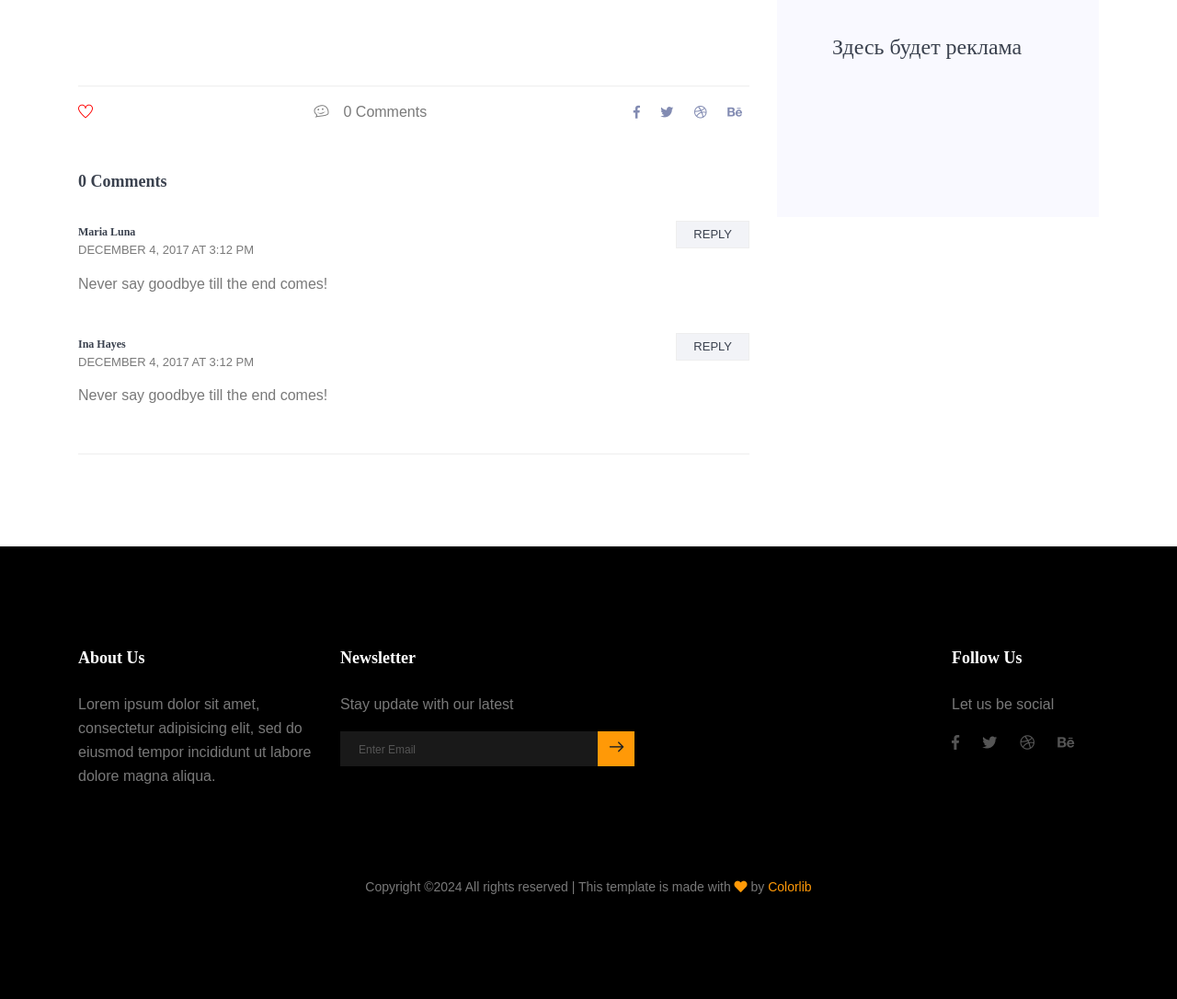
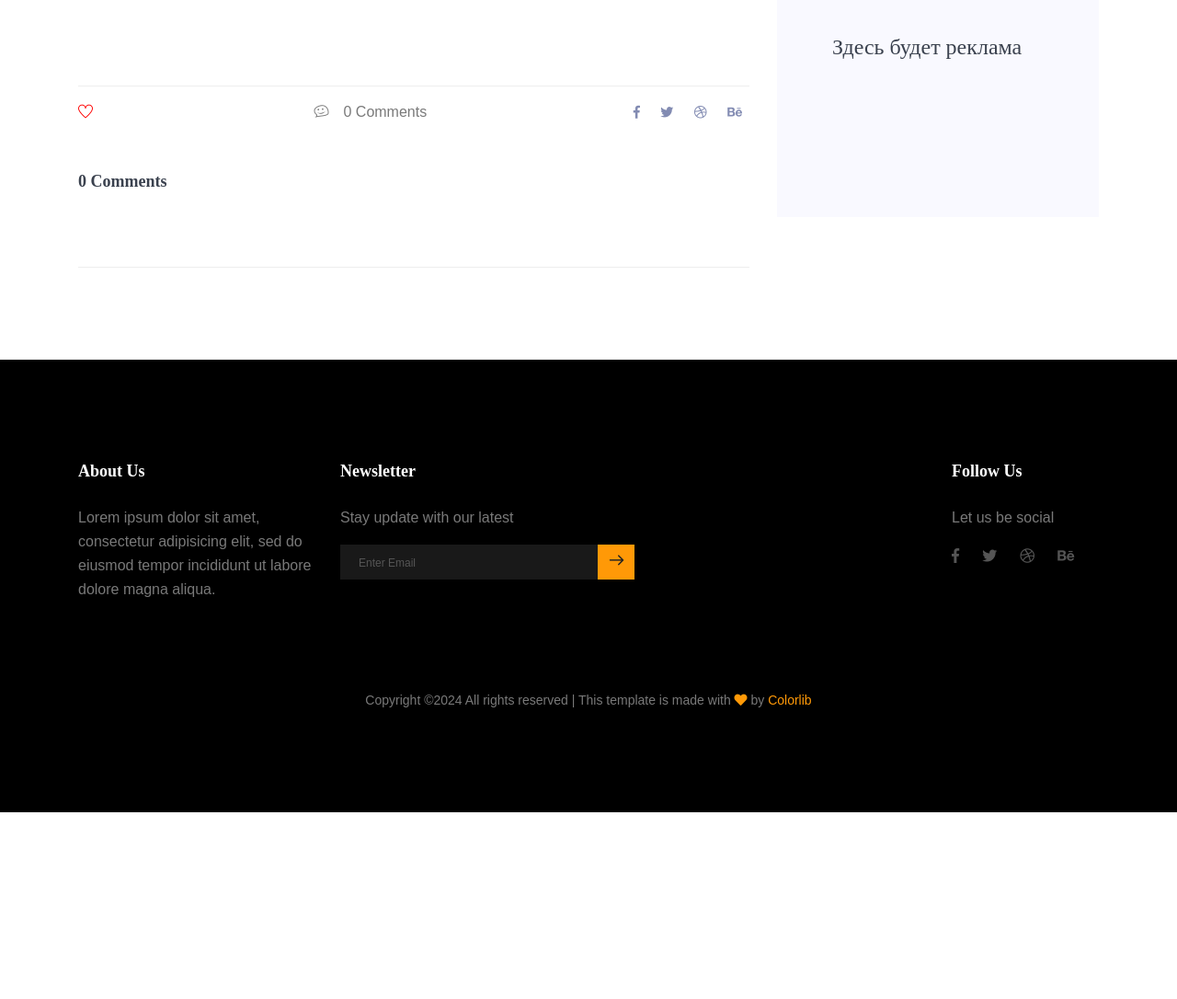
Before and after one commit to Sterrrrest/blog-backend-master, a Django app: template templates/blog-details.html in a window 1280 px wide. Shown: the part 932-2018 px from the top of the page at 92% size. After the commit the page ends 1815 px from the top, so only its background shows below. Run offline with Django 3.2, Linux system fonts and the light colour scheme; the template is opened without the code that fills it, so the values that code supplies are empty; some libraries are stand-ins or nearby versions.

Commit message:
Delete useless code

```diff
--- a/templates/blog-details.html
+++ b/templates/blog-details.html
@@ -76,38 +76,6 @@
                 </div>
               </div>
               {% endfor %}
-              <div class="comment-list">
-                <div class="single-comment justify-content-between d-flex">
-                  <div class="user justify-content-between d-flex">
-                    <div class="desc">
-                      <h5><a href="#">Maria Luna</a></h5>
-                      <p class="date">December 4, 2017 at 3:12 pm </p>
-                      <p class="comment">
-                          Never say goodbye till the end comes!
-                      </p>
-                    </div>
-                  </div>
-                  <div class="reply-btn">
-                          <a href="" class="btn-reply text-uppercase">reply</a>
-                  </div>
-                </div>
-              </div>
-              <div class="comment-list">
-                <div class="single-comment justify-content-between d-flex">
-                  <div class="user justify-content-between d-flex">
-                    <div class="desc">
-                      <h5><a href="#">Ina Hayes</a></h5>
-                      <p class="date">December 4, 2017 at 3:12 pm </p>
-                      <p class="comment">
-                          Never say goodbye till the end comes!
-                      </p>
-                    </div>
-                  </div>
-                  <div class="reply-btn">
-                          <a href="" class="btn-reply text-uppercase">reply</a>
-                  </div>
-                </div>
-              </div>
             </div>
           </div>
 
--- a/templates/contact.html
+++ b/templates/contact.html
@@ -30,7 +30,7 @@
     <section class="section-margin--small section-margin">
       <div class="container">
         <div class="d-none d-sm-block mb-5 pb-4">
-          {{html_map|safe|escape}}
+          {{html_map|safe}}
         </div>
 
 
```
